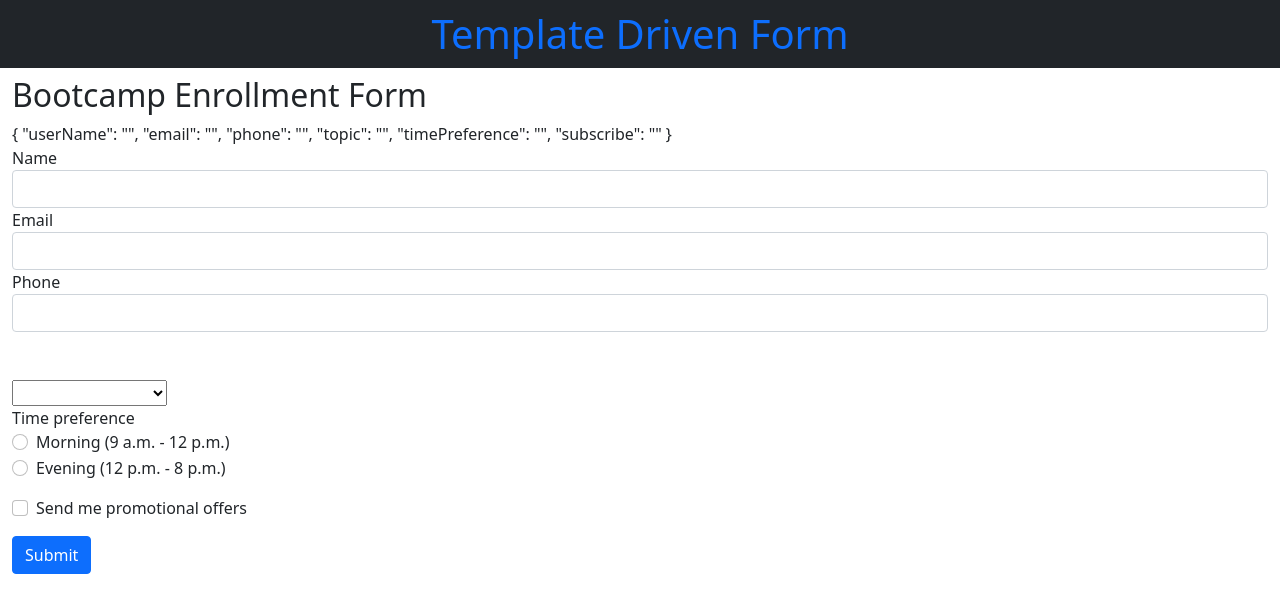
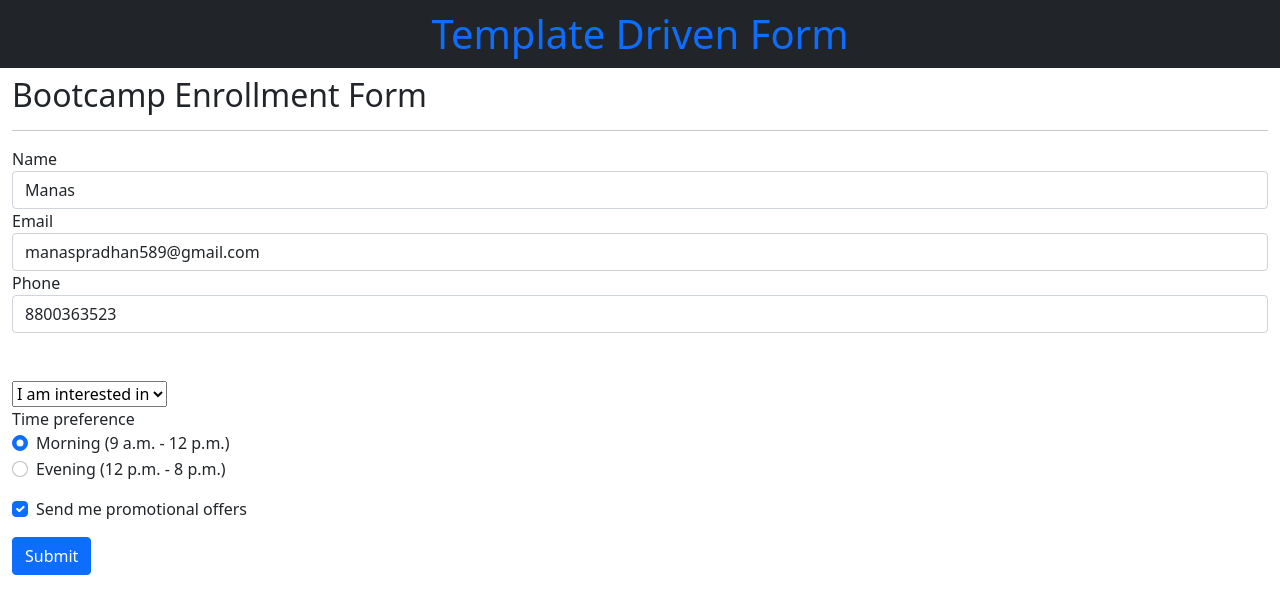
Before and after one commit to mk-softdev/NG-Form-00002, an Angular app: page / in a window 1280 px wide. Shown: the top 614 px of the page. Built offline with nearby package versions, Linux system fonts and the light colour scheme.

Commit message:
'template-driven-form-updated'

```diff
--- a/src/app/app.component.html
+++ b/src/app/app.component.html
@@ -33,28 +33,38 @@
     <br>
     <hr>
     <br>-->
-    {{userForm.value | json}}
-
+ <!--  {{userForm.value | json}}
+    <hr>
+    {{userModel | json}}-->
+    <hr>
     <div class="form-group">
       <label>Name</label>
-      <input type="text" class="form-control" name="userName" ngModel>
+      <input #name="ngModel" required type="text" [class.is-invalid]="name.invalid && name.touched" class="form-control" name="userName" [(ngModel)]="userModel.name">
+      <small class="text-danger" [class.d-none]="name.valid || name.untouched">Name is required</small>
     </div>
+
+    <!--{{name.valid}}-->
 
     <div class="form-group">
       <label>Email</label>
-      <input type="email" class="form-control" name="email" ngModel>
+      <input type="email" class="form-control" name="email" [(ngModel)]="userModel.email">
     </div>
 
     <div class="form-group">
       <label>Phone</label>
-      <input type="tel" class="form-control" name="phone" ngModel>
+      <input type="tel" #phone="ngModel" required pattern="^\d{10}$" [class.is-invalid]="phone.invalid && phone.touched" class="form-control" name="phone" [(ngModel)]="userModel.phone">
+      <!-- <small class="text-danger" [class.d-none]="phone.valid || phone.untouched">Phone number is required and must be 10 digits</small> -->
+      <div *ngIf="phone.errors && (phone.invalid || phone.touched)">
+        <small class="text-danger" *ngIf="phone.errors.required">Phone number is required</small>
+        <small class="text-danger" *ngIf="phone.errors.pattern">Phone number must be 10 digits</small>
+      </div>
     </div>
 
     <br><br>
 
     <div class="form-group">
-      <select class="custom-select" name="topic" ngModel>
-        <option selected>I am interested in</option>
+      <select class="custom-select" name="topic" [(ngModel)]="userModel.topic">
+        <option value="">I am interested in</option>
         <option *ngFor="let topic of topics">{{topic}}</option>
       </select>
     </div>
@@ -62,18 +72,18 @@
     <div class="mb-3">
       <label>Time preference</label>
       <div class="form-check">
-        <input type="radio" class="form-check-input" name="timePreference" value="morning" ngModel>
+        <input type="radio" class="form-check-input" name="timePreference" value="morning" [(ngModel)]="userModel.timePreference">
         <label class="form-check-label">Morning (9 a.m. - 12 p.m.)</label>
       </div>
       <div class="form-check">
-        <input type="radio" class="form-check-input" name="timePreference" value="evening" ngModel>
+        <input type="radio" class="form-check-input" name="timePreference" value="evening" [(ngModel)]="userModel.timePreference">
         <label class="form-check-label">Evening (12 p.m. - 8 p.m.)</label>
       </div>
 
     </div>
 
     <div class="form-check mb-3">
-      <input type="checkbox" class="form-check-input" name="subscribe" ngModel>
+      <input type="checkbox" class="form-check-input" name="subscribe" [(ngModel)]="userModel.subscribe">
       <label class="form-check-label">Send me promotional offers</label>
     </div>
 
--- a/src/app/app.component.ts
+++ b/src/app/app.component.ts
@@ -1,4 +1,5 @@
 import { Component } from '@angular/core';
+import { User } from './user';
 
 @Component({
   selector: 'app-root',
@@ -10,4 +11,6 @@ export class AppComponent {
 
   topics = ['Angular','React','Vue'];
 
+  userModel = new User('Manas','manaspradhan589@gmail.com',8800363523,'','morning',true);
+
 }
--- /dev/null
+++ b/src/app/user.ts
@@ -0,0 +1,10 @@
+export class User {
+    constructor(
+        public name : string,
+        public email : string,
+        public phone : number,
+        public topic : string,
+        public timePreference : string,
+        public subscribe : boolean)
+        {}
+}
```
Also changed, not shown: 1 other file (tests, documents, lock files or other folders).
